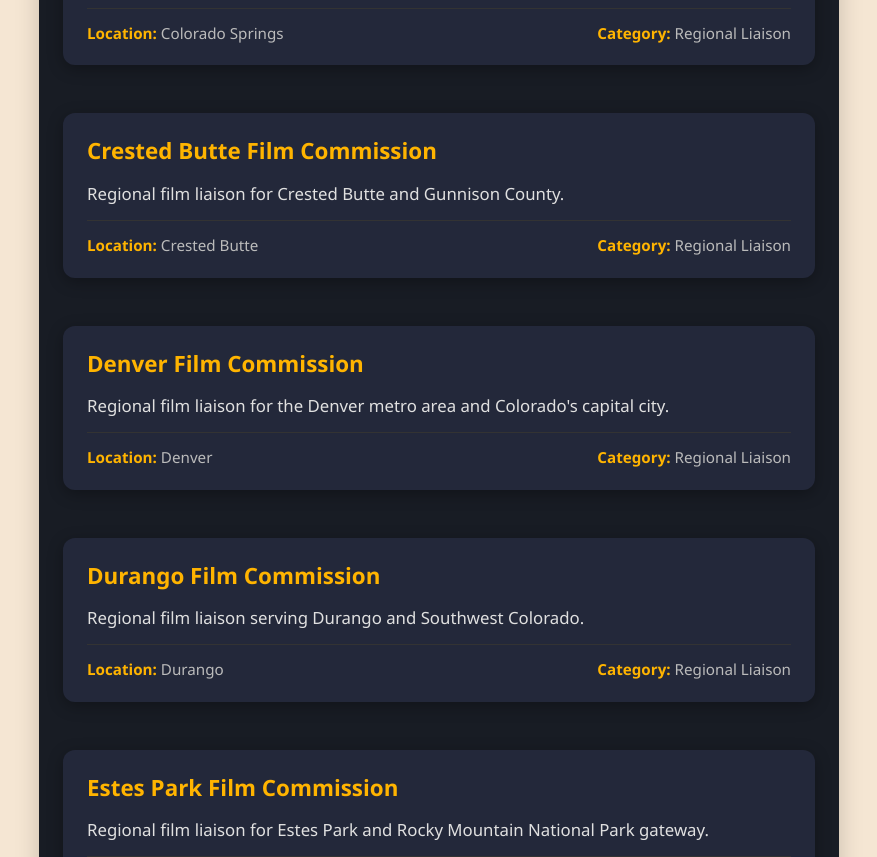
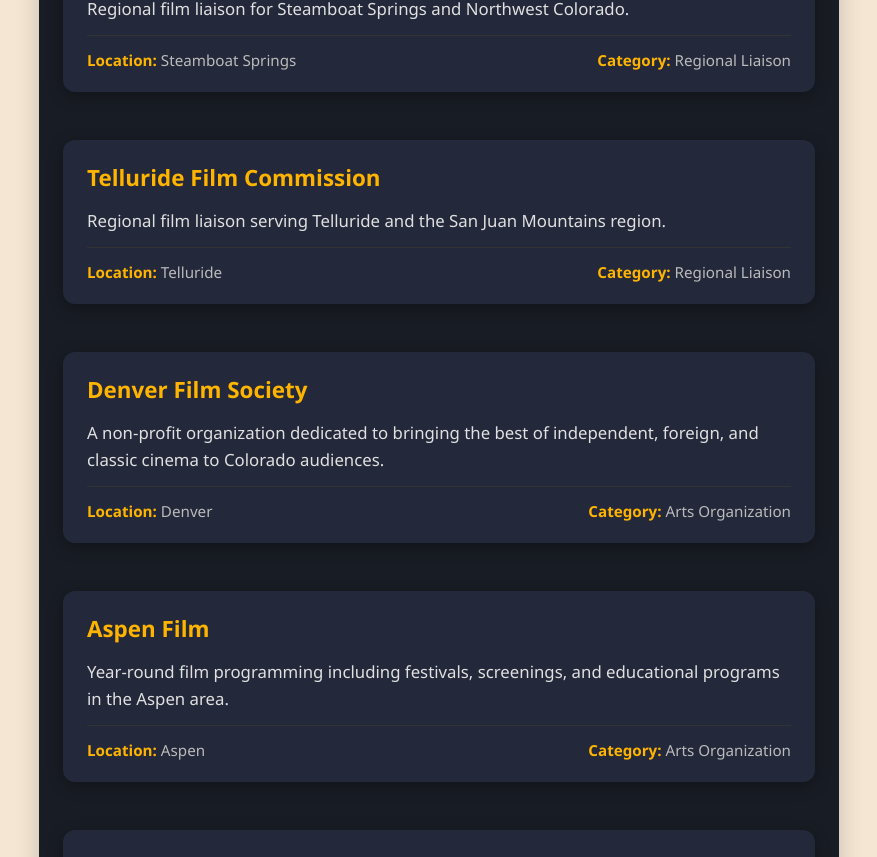
Before and after one commit to CDarts48/cofilms, a Next.js app: page /organizations in a window 1280 px wide. Shown: the part 1937-2794 px from the top of the page, without its empty margins (201-1078 px from the left). Built offline with nearby package versions, Linux system fonts and the light colour scheme.

Commit message:
update to the podcast page

```diff
--- a/src/app/organizations/page.tsx
+++ b/src/app/organizations/page.tsx
@@ -21,20 +21,7 @@ const organizations: Organization[] = [
         location: 'Statewide',
         category: 'Government'
     },
-    {
-        name: 'Boulder County Film Commission',
-        url: 'https://www.bouldercounty.org/property-and-land/land-use/special-permits/',
-        description: 'Film permits for Boulder County. A damage deposit may be required.',
-        location: 'Boulder',
-        category: 'Permits'
-    },
-    {
-        name: 'Colorado Springs Film Commission',
-        url: 'https://coloradospringsfilmcommission.com/',
-        description: 'Film permits for Colorado Springs. Cost varies by location.',
-        location: 'Colorado Springs',
-        category: 'Permits'
-    },
+
 
     // Regional Film Liaisons
     {
@@ -42,13 +29,6 @@ const organizations: Organization[] = [
         url: 'https://oedit.colorado.gov/regional-film-liaisons',
         description: 'Network of 15 volunteer regional partners who market Colorado\'s regions and help identify local support services for the film industry.',
         location: 'Statewide',
-        category: 'Regional Liaison'
-    },
-    {
-        name: 'Aspen Film Commission',
-        url: 'https://www.aspenchamber.org/film-commission',
-        description: 'Regional film liaison serving the Aspen and Roaring Fork Valley area.',
-        location: 'Aspen',
         category: 'Regional Liaison'
     },
     {
@@ -60,7 +40,7 @@ const organizations: Organization[] = [
     },
     {
         name: 'Breckenridge Film Commission',
-        url: 'https://www.gobreck.com/film-commission',
+        url: 'https://breckfilm.org/',
         description: 'Regional film liaison for Breckenridge and Summit County film productions.',
         location: 'Breckenridge',
         category: 'Regional Liaison'
@@ -73,38 +53,17 @@ const organizations: Organization[] = [
         category: 'Regional Liaison'
     },
     {
-        name: 'Crested Butte Film Commission',
-        url: 'https://www.crestedbuttefilmcommission.com/',
+        name: 'Gunnison County Film Commission',
+        url: 'https://gunnisoncrestedbutte.com/industry/film-commission/',
         description: 'Regional film liaison for Crested Butte and Gunnison County.',
         location: 'Crested Butte',
         category: 'Regional Liaison'
     },
     {
-        name: 'Denver Film Commission',
-        url: 'https://www.denver.org/film/',
-        description: 'Regional film liaison for the Denver metro area and Colorado\'s capital city.',
-        location: 'Denver',
-        category: 'Regional Liaison'
-    },
-    {
-        name: 'Durango Film Commission',
-        url: 'https://www.durangofilmcommission.org/',
-        description: 'Regional film liaison serving Durango and Southwest Colorado.',
+        name: 'The Four Corners Film Office',
+        url: 'https://www.4cornersfilmoffice.org/',
+        description: 'The 4CFO is proud to support the region’s film-friendly legacy, to assist production crews, and to increase the economic benefits of production for our communities.',
         location: 'Durango',
-        category: 'Regional Liaison'
-    },
-    {
-        name: 'Estes Park Film Commission',
-        url: 'https://www.visitestespark.com/film-commission/',
-        description: 'Regional film liaison for Estes Park and Rocky Mountain National Park gateway.',
-        location: 'Estes Park',
-        category: 'Regional Liaison'
-    },
-    {
-        name: 'Fort Collins Film Commission',
-        url: 'https://www.visitftcollins.com/film-commission/',
-        description: 'Regional film liaison for Fort Collins and Northern Colorado.',
-        location: 'Fort Collins',
         category: 'Regional Liaison'
     },
     {
@@ -116,16 +75,9 @@ const organizations: Organization[] = [
     },
     {
         name: 'Telluride Film Commission',
-        url: 'https://www.telluridefilmcommission.com/',
+        url: 'http://filmtelluride.com/',
         description: 'Regional film liaison serving Telluride and the San Juan Mountains region.',
         location: 'Telluride',
-        category: 'Regional Liaison'
-    },
-    {
-        name: 'Vail Film Commission',
-        url: 'https://www.vail.com/film-commission',
-        description: 'Regional film liaison for Vail Valley and Eagle County productions.',
-        location: 'Vail',
         category: 'Regional Liaison'
     },
 
@@ -144,157 +96,67 @@ const organizations: Organization[] = [
         location: 'Aspen',
         category: 'Arts Organization'
     },
-    {
-        name: 'Sie FilmCenter',
-        url: 'https://denverfilm.org/filmcenter/',
-        description: 'Denver\'s premier venue for independent and international films, operated by Denver Film Society.',
-        location: 'Denver',
-        category: 'Venue'
-    },
 
-    // Job & Crew Resources
-    {
-        name: 'StaffMeUp',
-        url: 'https://www.staffmeup.com/',
-        description: 'Entertainment industry job board for finding film crew positions.',
-        location: 'Online',
-        category: 'Job Resources'
-    },
-    {
-        name: 'Mandy',
-        url: 'https://www.mandy.com/',
-        description: 'International casting and crew database for film and TV jobs.',
-        location: 'Online',
-        category: 'Job Resources'
-    },
-    {
-        name: 'EntertainmentCareers.net',
-        url: 'https://www.entertainmentcareers.net/',
-        description: 'Job board specializing in entertainment industry positions.',
-        location: 'Online',
-        category: 'Job Resources'
-    },
-    {
-        name: 'ProductionHUB',
-        url: 'https://www.productionhub.com/',
-        description: 'Production directory and job board for film professionals.',
-        location: 'Online',
-        category: 'Job Resources'
-    },
-    {
-        name: 'The Denver Egotist',
-        url: 'https://www.thedenveregotist.com/',
-        description: 'Denver creative advertising and production industry news and jobs.',
-        location: 'Denver',
-        category: 'Job Resources'
-    },
+
+
+    // {
+    //     name: 'ProductionHUB',
+    //     url: 'https://www.productionhub.com/',
+    //     description: 'Production directory and job board for film professionals.',
+    //     location: 'Online',
+    //     category: 'Job Resources'
+    // },
 
     // Unions
     {
-        name: 'Teamsters Local 17',
-        url: 'https://teamsters17.org/',
-        description: 'Union representing drivers and transportation workers in Colorado and Wyoming film industry.',
-        location: 'Colorado & Wyoming',
-        category: 'Union'
-    },
-    {
         name: 'IATSE Local 7',
-        url: 'https://www.iatselocal7.org/',
+        url: 'https://www.iatse7denver.org/',
         description: 'Theatrical stage employees union serving Denver and Colorado film productions.',
         location: 'Denver',
         category: 'Union'
     },
-    {
-        name: 'SAG-AFTRA',
-        url: 'https://www.sagaftra.org/',
-        description: 'Actors union representing performers in Colorado and Wyoming.',
-        location: 'Colorado & Wyoming',
-        category: 'Union'
-    },
+    // {
+    //     name: 'SAG-AFTRA',
+    //     url: 'https://www.sagaftra.org/',
+    //     description: 'Actors union representing performers in Colorado and Wyoming.',
+    //     location: 'Colorado & Wyoming',
+    //     category: 'Union'
+    // }, Has contact not a website here in Colorado
 
     // Film Partners & Organizations
     {
-        name: 'AD Club Colorado',
-        url: 'https://www.adclubcolorado.com/',
-        description: 'Professional organization for advertising and marketing professionals.',
-        location: 'Colorado',
-        category: 'Professional Org'
-    },
-    {
-        name: 'AD2 Colorado',
-        url: 'https://www.ad2colorado.org/',
-        description: 'Young professionals organization for advertising and marketing.',
-        location: 'Colorado',
-        category: 'Professional Org'
-    },
-    {
-        name: 'Black Actors Guild',
-        url: 'https://www.blackactorsguild.com/',
-        description: 'Organization supporting Black actors and performers.',
-        location: 'National',
-        category: 'Professional Org'
-    },
-    {
-        name: 'Black Public Media',
-        url: 'https://www.blackpublicmedia.org/',
-        description: 'Supporting Black content creators and filmmakers.',
-        location: 'National',
-        category: 'Professional Org'
-    },
-    {
         name: 'CASA Films Denver',
-        url: 'https://www.casafilmsdenver.org/',
+        url: 'https://www.facebook.com/groups/CASAfilmsDenver/',
         description: 'Supporting Latino filmmakers and content creators in Denver.',
         location: 'Denver',
         category: 'Professional Org'
     },
     {
         name: 'Colorado Film and Video Association',
-        url: 'https://www.cfva.biz/',
+        url: 'https://www.cfva.com/',
         description: 'Professional association for Colorado film and video professionals.',
         location: 'Colorado',
         category: 'Professional Org'
     },
     {
-        name: 'Colorado Filmmaking Incubator',
-        url: 'https://www.coloradofilmmakingincubator.com/',
-        description: 'Supporting emerging filmmakers with resources and mentorship.',
+        name: 'Cine Fe',
+        url: 'https://www.cinefe.org/',
+        description: 'Cine Fe’s mission is to make Colorado a place where filmmakers of all backgrounds can thrive, so our stories can be told, our voices heard, our people seen.',
         location: 'Colorado',
         category: 'Professional Org'
     },
-    {
-        name: 'Colorado Innovators of New Entertainment Media & Arts (CINEMA)',
-        url: 'https://www.cinemacolorado.org/',
-        description: 'Innovation and networking organization for Colorado entertainment professionals.',
-        location: 'Colorado',
-        category: 'Professional Org'
-    },
-    {
-        name: 'Colorado Professional Videographers Association',
-        url: 'https://www.cpva.org/',
-        description: 'Professional association for videographers and video production professionals.',
-        location: 'Colorado',
-        category: 'Professional Org'
-    },
+    // {
+    //     name: 'Colorado Innovators of New Entertainment Media & Arts (CINEMA)',
+    //     url: 'https://www.cinemacolorado.org/',
+    //     description: 'Innovation and networking organization for Colorado entertainment professionals.',
+    //     location: 'Colorado',
+    //     category: 'Professional Org'
+    // }, Old State campaign in order to attract filmmakers.
     {
         name: 'Colorado Resource for Entertainment Workers (C.R.E.W.)',
-        url: 'https://www.crewcolorado.org/',
+        url: 'https://www.facebook.com/groups/250448828366285/',
         description: 'Resources and networking for Colorado entertainment industry workers.',
         location: 'Colorado',
-        category: 'Professional Org'
-    },
-    {
-        name: 'Colorado UP',
-        url: 'https://www.coloradoup.com/',
-        description: 'Promoting Colorado as a premier production destination.',
-        location: 'Colorado',
-        category: 'Professional Org'
-    },
-    {
-        name: 'Denver Media Professionals',
-        url: 'https://www.denvermediaprofessionals.com/',
-        description: 'Networking organization for Denver media professionals.',
-        location: 'Denver',
         category: 'Professional Org'
     },
     {
@@ -304,37 +166,17 @@ const organizations: Organization[] = [
         location: 'Colorado',
         category: 'Professional Org'
     },
-    {
-        name: 'Film Industry Networking Denver (F.I.N.D.)',
-        url: 'https://www.finddenver.com/',
-        description: 'Networking events and resources for Denver film professionals.',
-        location: 'Denver',
-        category: 'Professional Org'
-    },
-    {
-        name: 'Latino Public Broadcasting',
-        url: 'https://www.lpbp.org/',
-        description: 'Supporting Latino content creators and public media.',
-        location: 'National',
-        category: 'Professional Org'
-    },
-    {
-        name: 'Motion Picture Association',
-        url: 'https://www.motionpictures.org/',
-        description: 'Advocacy organization for the film, TV, and streaming industry.',
-        location: 'National',
-        category: 'Professional Org'
-    },
+
     {
         name: 'National Association for Multi-ethnicity in Communications',
-        url: 'https://www.namic.com/',
+        url: 'https://www.namicdenver.com/',
         description: 'Advancing diversity and inclusion in communications industries.',
         location: 'National',
         category: 'Professional Org'
     },
     {
         name: 'Women in Film and Media Colorado',
-        url: 'https://womeninfilmandmediaco.org/',
+        url: 'https://www.wifmco.org/',
         description: 'Supporting women in film, television, and media industries.',
         location: 'Colorado',
         category: 'Professional Org'
--- a/src/components/BasicHeader.tsx
+++ b/src/components/BasicHeader.tsx
@@ -39,7 +39,7 @@ export default function BasicHeader(): React.ReactElement {
                 <Link href="/film" style={linkStyle}>
                     Films
                 </Link>
-                <Link href="/OurPodcast" style={linkStyle}>
+                <Link href="/ColoradoFilmsThePodcast" style={linkStyle}>
                     Podcast
                 </Link>
                 <Link href="/FilmFestivals" style={linkStyle}>
--- a/src/sections/PodCastSection.tsx
+++ b/src/sections/PodCastSection.tsx
@@ -20,19 +20,19 @@ const features: Feature[] = [
         icon: Film,
         title: 'Listen Now',
         description: 'Tune in to our latest episodes exploring Colorado cinema',
-        link: '/OurPodcast'
+        link: '/ColoradoFilmsThePodcastcast'
     },
     {
         icon: Users,
         title: 'Featured Guests',
         description: 'Hear from filmmakers, actors, and industry professionals',
-        link: '/OurPodcast'
+        link: '/ColoradoFilmsThePodcastcast'
     },
     {
         icon: Award,
         title: 'Subscribe',
         description: 'Never miss an episode - subscribe on your favorite platform',
-        link: '/OurPodcast'
+        link: '/ColoradoFilmsThePodcastcast'
     },
     {
         icon: Mountain,
--- a/src/sections/hero/+Page.tsx
+++ b/src/sections/hero/+Page.tsx
@@ -35,7 +35,7 @@ function HeroSection(): React.ReactElement {
             <Film size={20} />
             Film Festivals
           </a>
-          <a href="/OurPodcast" className="button button-secondary">
+          <a href="/ColoradoFilmsThePodcastcast" className="button button-secondary">
             <Star size={20} />
             The Podcast
           </a>
```
Also changed, not shown: src/app/ColoradoFilmsThePodcast/page.tsx (renamed from src/app/OurPodcast/page.tsx, +74 -39 lines).
